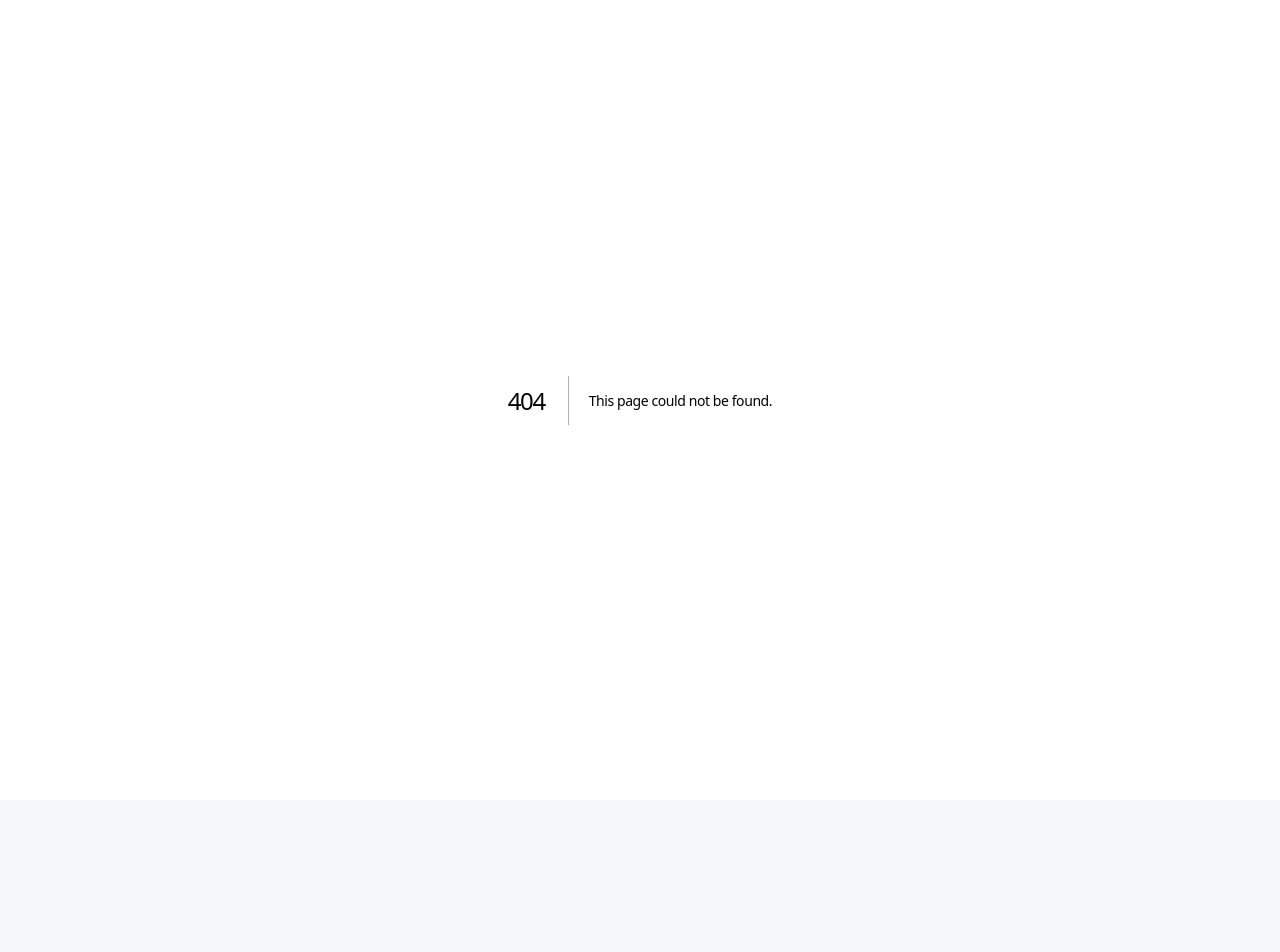
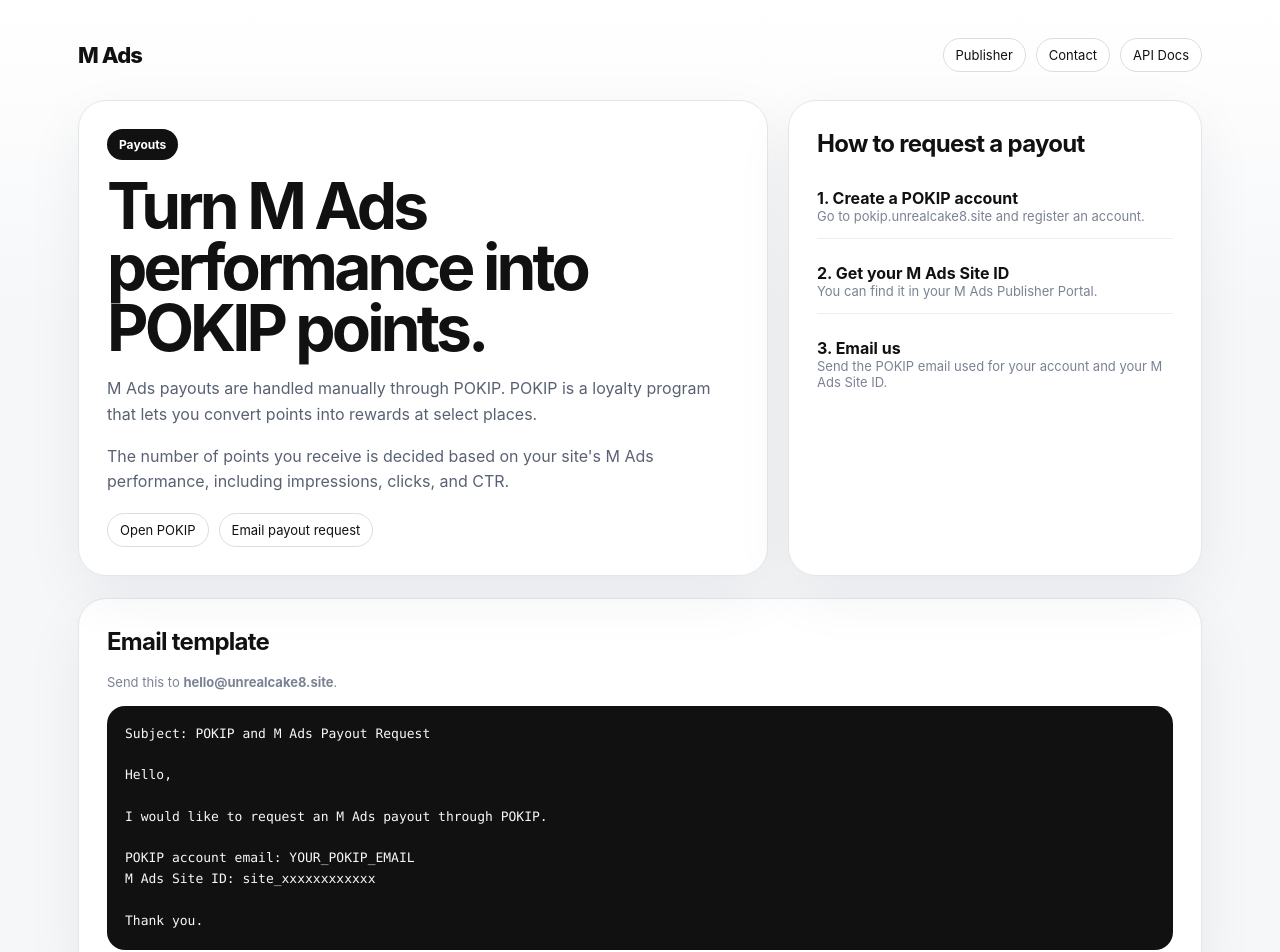
Before and after one commit to UnrealCake8/M.Ads, a Next.js app: page /payouts in a window 1280 px wide. Before the commit this address had no page. Shown: the top 952 px of the page. Before the commit the page ends 800 px from the top, so only its background shows below. Built offline with nearby package versions, Linux system fonts and the light colour scheme.

Commit message:
Add public Payouts page

```diff
--- /dev/null
+++ b/app/payouts/page.tsx
@@ -0,0 +1,66 @@
+import Link from "next/link";
+
+const subject = "POKIP and M Ads Payout Request";
+const body = `Hello,
+
+I would like to request an M Ads payout through POKIP.
+
+POKIP account email: YOUR_POKIP_EMAIL
+M Ads Site ID: site_xxxxxxxxxxxx
+
+Thank you.`;
+
+const mailto = `mailto:hello@unrealcake8.site?subject=${encodeURIComponent(subject)}&body=${encodeURIComponent(body)}`;
+
+export default function PayoutsPage() {
+  return (
+    <main className="shell">
+      <nav className="nav">
+        <Link className="brand" href="/">M Ads</Link>
+        <div style={{ display: "flex", gap: 10, flexWrap: "wrap" }}>
+          <Link className="pill" href="/publisher">Publisher</Link>
+          <Link className="pill" href="/contact">Contact</Link>
+          <Link className="pill" href="/docs">API Docs</Link>
+        </div>
+      </nav>
+
+      <section className="hero">
+        <div className="panel">
+          <span className="tag">Payouts</span>
+          <h1>Turn M Ads performance into POKIP points.</h1>
+          <p>
+            M Ads payouts are handled manually through POKIP. POKIP is a loyalty program that lets you convert points into rewards at select places.
+          </p>
+          <p>
+            The number of points you receive is decided based on your site&apos;s M Ads performance, including impressions, clicks, and CTR.
+          </p>
+          <div style={{ display: "flex", gap: 10, flexWrap: "wrap", marginTop: 18 }}>
+            <a className="pill" href="https://pokip.unrealcake8.site" target="_blank" rel="noreferrer">Open POKIP</a>
+            <a className="pill" href={mailto}>Email payout request</a>
+          </div>
+        </div>
+
+        <aside className="panel">
+          <h2>How to request a payout</h2>
+          <div className="list">
+            <div className="row"><div><strong>1. Create a POKIP account</strong><div className="muted">Go to pokip.unrealcake8.site and register an account.</div></div></div>
+            <div className="row"><div><strong>2. Get your M Ads Site ID</strong><div className="muted">You can find it in your M Ads Publisher Portal.</div></div></div>
+            <div className="row"><div><strong>3. Email us</strong><div className="muted">Send the POKIP email used for your account and your M Ads Site ID.</div></div></div>
+          </div>
+        </aside>
+      </section>
+
+      <section className="section panel">
+        <h2>Email template</h2>
+        <p className="muted">Send this to <strong>hello@unrealcake8.site</strong>.</p>
+        <div className="code" style={{ whiteSpace: "pre-wrap" }}>{`Subject: ${subject}\n\n${body}`}</div>
+      </section>
+
+      <section className="grid">
+        <div className="panel stat"><strong>Impressions</strong><span>How many times ads were shown</span></div>
+        <div className="panel stat"><strong>Clicks</strong><span>How many ad interactions were recorded</span></div>
+        <div className="panel stat"><strong>CTR</strong><span>Clicks relative to impressions</span></div>
+      </section>
+    </main>
+  );
+}
```
